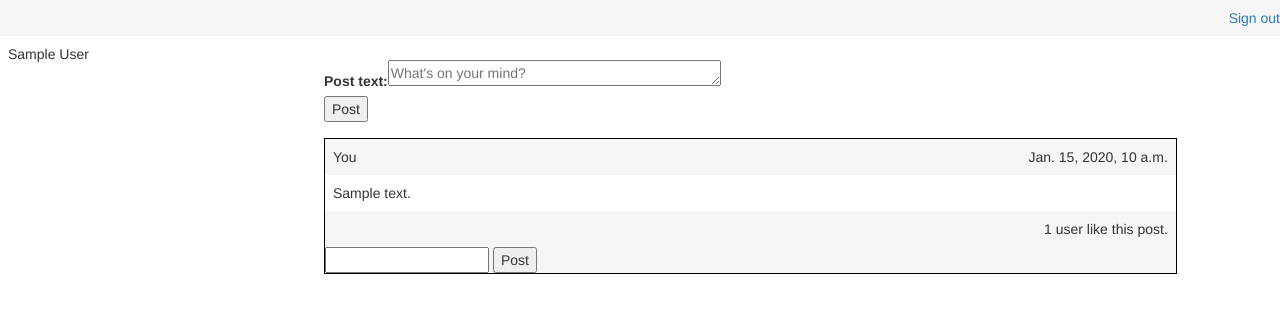
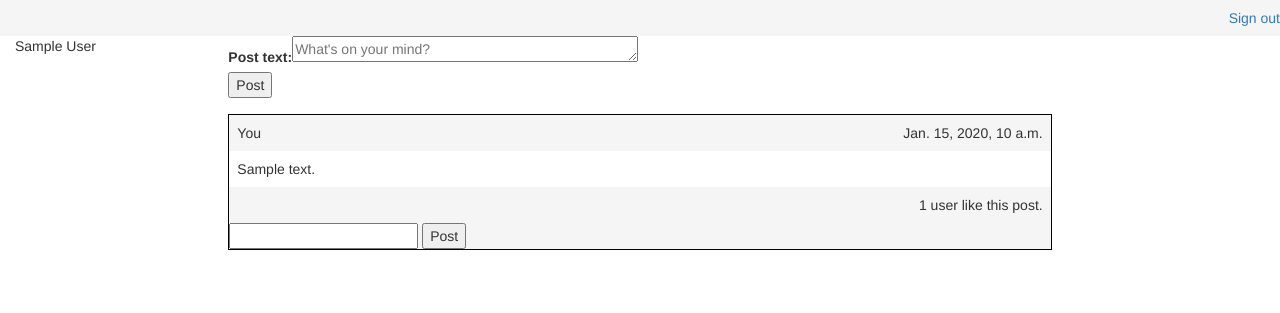
Before and after one commit to eyohansa/temu, a Django app: a page that uses templates/base.html in a window 1280 px wide. Shown: the top 313 px of the page. Run offline with Django 3.2, Linux system fonts and the light colour scheme; a user stored in the database is signed in; tables that the repository leaves empty hold one stand-in row (values such as "Sample post"); some libraries are stand-ins or nearby versions.

Commit message:
Change general design.

```diff
--- a/social/static/user-page-style.css
+++ b/social/static/user-page-style.css
@@ -1,30 +1,8 @@
-body {
-    /* Make sure there's no hidden margin and padding. */
-    margin: 0px;
-    padding: 0px;
-    font-family: Helvetica;
-}
-
-#container {
-    padding: 8px;
-}
-
 #navbar {
     background-color: whitesmoke;
     width: 100%;
     text-align: right;
     padding: 8px 0px;
-}
-
-#profile {
-    float: left;
-    width: 300px;
-}
-
-#wall {
-    float: left;
-    padding: 16px;
-    width:70%;
 }
 
 .post {
--- a/social/static/user-page.js
+++ b/social/static/user-page.js
@@ -2,8 +2,18 @@ $(document).ready(function() {
     $('.commends').click(function() {
         var postId = $(this).attr("data-postid");
         $.get('/commend/', {post_id: postId}, function(data) {
-            $('#' + postId +'-commendations').html(data);
+            $('span#' + postId +'-commendation-count').html(data);
             $('#' + postId +'-commends').hide();
         });
-    })
+    });
+
+    $('.comment-submit').click(function() {
+        var postId = $(this).attr("data-postid");
+        var commentText = $('#' + postId + '-comment-input').val();
+        var url = location.pathname + postId + "/comment/";
+        console.log("Attempt to get " + url);
+        $.get(url, {post_id: postId, comment_text: commentText}, function(data) {
+           $('#' + postId + '-comments').html(data);
+        });
+    });
 });
--- a/templates/base.html
+++ b/templates/base.html
@@ -4,6 +4,7 @@
 <html lang="en">
 <head>
     <meta charset="UTF-8">
+    <meta name="viewport" content="width=device-width, initial-scale=1">
     <title>{% block title %}Temu{% endblock %}</title>
     <link rel="stylesheet" href="https://maxcdn.bootstrapcdn.com/bootstrap/3.3.6/css/bootstrap.min.css" integrity="sha384-1q8mTJOASx8j1Au+a5WDVnPi2lkFfwwEAa8hDDdjZlpLegxhjVME1fgjWPGmkzs7" crossorigin="anonymous">
     <link rel="stylesheet" type="text/css" href="{% static 'user-page-style.css' %}" />
@@ -13,6 +14,6 @@
     {% endblock %}
 </head>
 <body>
-    {% block content %}
+    {% block body %}
     {% endblock %}
 </body>
--- a/templates/people.html
+++ b/templates/people.html
@@ -1,3 +1,6 @@
+{% extends user.html %}
+
+{% block main %}
 <div>
     <form>{% csrf_token %}
         {{ form }}
@@ -22,3 +25,4 @@
         </div>
     {% endif %}
 </div>
+{% endblock %}
--- a/templates/user.html
+++ b/templates/user.html
@@ -1,6 +1,6 @@
 {% extends "base.html" %}
 
-{%  load staticfiles %}
+{% load staticfiles %}
 
 {% block title %}{{ user.username }}{% endblock %}
 
@@ -8,13 +8,17 @@
     <script src="{% static "user-page.js" %}"></script>
 {% endblock %}
 
-{% block content %}
+{% block body %}
 
     <div id="navbar">
+        {% block navbar %}
             <a href="/signout/">Sign out</a>
+        {% endblock %}
     </div>
 
     <div id="container">
+        <div id="sidebar" class="col-md-2">
+            {% block sidebar %}
             <div id="profile">
                 <div>
                 {{ page_user.display_name }}
@@ -24,8 +28,11 @@
                     <button data-userid="{{ user.id }}">Add</button>
                 {% endif %}
             </div>
+            {% endblock %}
+        </div>
 
-
+        <div id="main" class="col-md-8">
+        {% block main %}
             <div id="wall">
                 {% if page_user == user %}
                 <div>
@@ -91,6 +98,7 @@
                     </div>
                 {% endif %}
             </div>
-
+            {% endblock %}
+        </div>
     </div>
 {% endblock %}
```
Also changed, not shown: templates/index.html (+9 -3 lines), templates/signin.html (+6 -9 lines), templates/signup.html (+6 -9 lines). Lines whose indentation alone changed are shown as unchanged.
